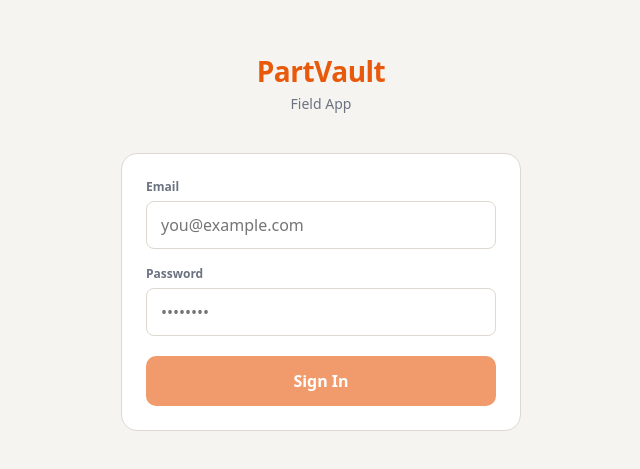
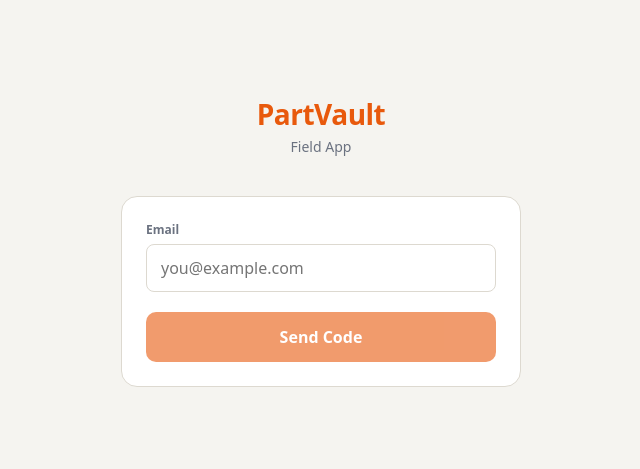
Before and after one commit to DiscountTrading/PartVault-Mobile, a React (Vite) app: page / in a window 1280 px wide. Shown: the part 159-628 px from the top of the page, without its empty margins (319-959 px from the left). Built offline with nearby package versions, Linux system fonts and the light colour scheme.

Commit message:
Switch login to email OTP (magic link)

```diff
--- a/src/screens/Login.jsx
+++ b/src/screens/Login.jsx
@@ -4,14 +4,24 @@ import { C } from '../lib/constants'
 
 export default function Login() {
   const [email, setEmail] = useState('')
-  const [password, setPassword] = useState('')
+  const [code, setCode] = useState('')
+  const [step, setStep] = useState('email')
   const [loading, setLoading] = useState(false)
   const [error, setError] = useState('')
 
-  const login = async () => {
+  const sendCode = async () => {
     setError('')
     setLoading(true)
-    const { error: e } = await sb.auth.signInWithPassword({ email, password })
+    const { error: e } = await sb.auth.signInWithOtp({ email, options: { shouldCreateUser: false } })
+    if (e) setError(e.message)
+    else setStep('code')
+    setLoading(false)
+  }
+
+  const verifyCode = async () => {
+    setError('')
+    setLoading(true)
+    const { error: e } = await sb.auth.verifyOtp({ email, token: code, type: 'email' })
     if (e) setError(e.message)
     setLoading(false)
   }
@@ -25,30 +35,52 @@ export default function Login() {
         </div>
 
         <div style={{ background: C.card, borderRadius: 16, padding: 24, border: `1px solid ${C.border}` }}>
-          <div style={{ marginBottom: 16 }}>
+          {step === 'email' ? (
+            <>
+              <div style={{ marginBottom: 20 }}>
                 <label style={{ fontSize: 12, color: C.muted, fontWeight: 600, display: 'block', marginBottom: 6 }}>Email</label>
                 <input
                   type="email" value={email} onChange={e => setEmail(e.target.value)}
+                  onKeyDown={e => e.key === 'Enter' && sendCode()}
                   style={{ width: '100%', padding: '12px 14px', borderRadius: 8, border: `1.5px solid ${C.border}`, fontSize: 16, boxSizing: 'border-box', outline: 'none' }}
                   placeholder="you@example.com" autoComplete="email"
                 />
               </div>
+              {error && <div style={{ color: C.red, fontSize: 13, marginBottom: 16 }}>{error}</div>}
+              <button
+                onClick={sendCode} disabled={loading || !email}
+                style={{ width: '100%', padding: '14px', background: C.accent, color: '#fff', border: 'none', borderRadius: 10, fontSize: 16, fontWeight: 700, cursor: 'pointer', opacity: (loading || !email) ? 0.6 : 1 }}
+              >
+                {loading ? 'Sending…' : 'Send Code'}
+              </button>
+            </>
+          ) : (
+            <>
+              <div style={{ fontSize: 14, color: C.muted, marginBottom: 20 }}>
+                Check your email at <strong style={{ color: C.text }}>{email}</strong> and enter the 6-digit code.
+              </div>
               <div style={{ marginBottom: 20 }}>
-            <label style={{ fontSize: 12, color: C.muted, fontWeight: 600, display: 'block', marginBottom: 6 }}>Password</label>
+                <label style={{ fontSize: 12, color: C.muted, fontWeight: 600, display: 'block', marginBottom: 6 }}>Code</label>
                 <input
-              type="password" value={password} onChange={e => setPassword(e.target.value)}
-              onKeyDown={e => e.key === 'Enter' && login()}
-              style={{ width: '100%', padding: '12px 14px', borderRadius: 8, border: `1.5px solid ${C.border}`, fontSize: 16, boxSizing: 'border-box', outline: 'none' }}
-              placeholder="••••••••" autoComplete="current-password"
+                  type="number" inputMode="numeric" value={code} onChange={e => setCode(e.target.value)}
+                  onKeyDown={e => e.key === 'Enter' && verifyCode()}
+                  style={{ width: '100%', padding: '12px 14px', borderRadius: 8, border: `1.5px solid ${C.border}`, fontSize: 22, letterSpacing: 6, textAlign: 'center', boxSizing: 'border-box', outline: 'none' }}
+                  placeholder="000000" maxLength={6}
                 />
               </div>
               {error && <div style={{ color: C.red, fontSize: 13, marginBottom: 16 }}>{error}</div>}
               <button
-            onClick={login} disabled={loading || !email || !password}
-            style={{ width: '100%', padding: '14px', background: C.accent, color: '#fff', border: 'none', borderRadius: 10, fontSize: 16, fontWeight: 700, cursor: 'pointer', opacity: (loading || !email || !password) ? 0.6 : 1 }}
+                onClick={verifyCode} disabled={loading || code.length < 6}
+                style={{ width: '100%', padding: '14px', background: C.accent, color: '#fff', border: 'none', borderRadius: 10, fontSize: 16, fontWeight: 700, cursor: 'pointer', opacity: (loading || code.length < 6) ? 0.6 : 1 }}
               >
-            {loading ? 'Signing in…' : 'Sign In'}
+                {loading ? 'Verifying…' : 'Sign In'}
               </button>
+              <button onClick={() => { setStep('email'); setCode(''); setError('') }}
+                style={{ width: '100%', marginTop: 10, padding: '10px', background: 'none', border: 'none', color: C.muted, fontSize: 14, cursor: 'pointer' }}>
+                ← Back
+              </button>
+            </>
+          )}
         </div>
       </div>
     </div>
```
Lines whose indentation alone changed are shown as unchanged.
